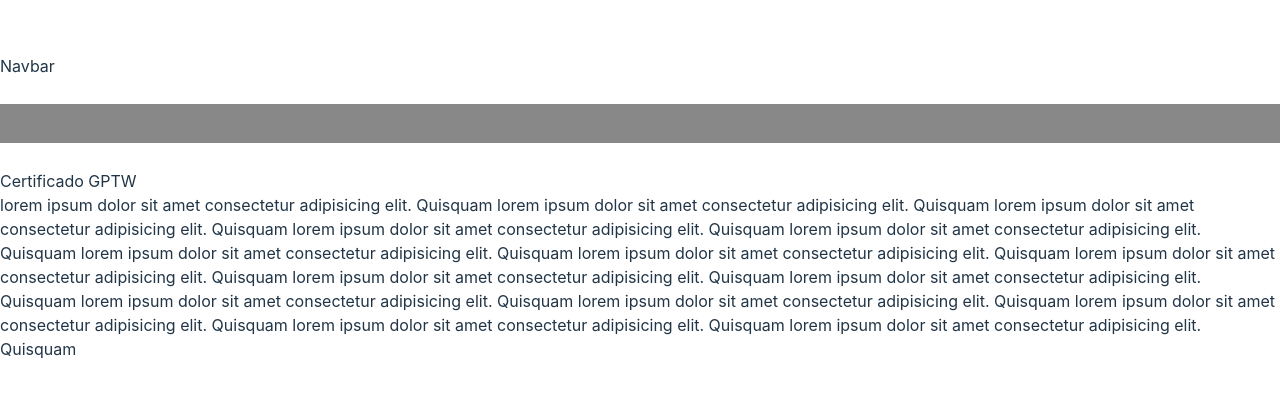
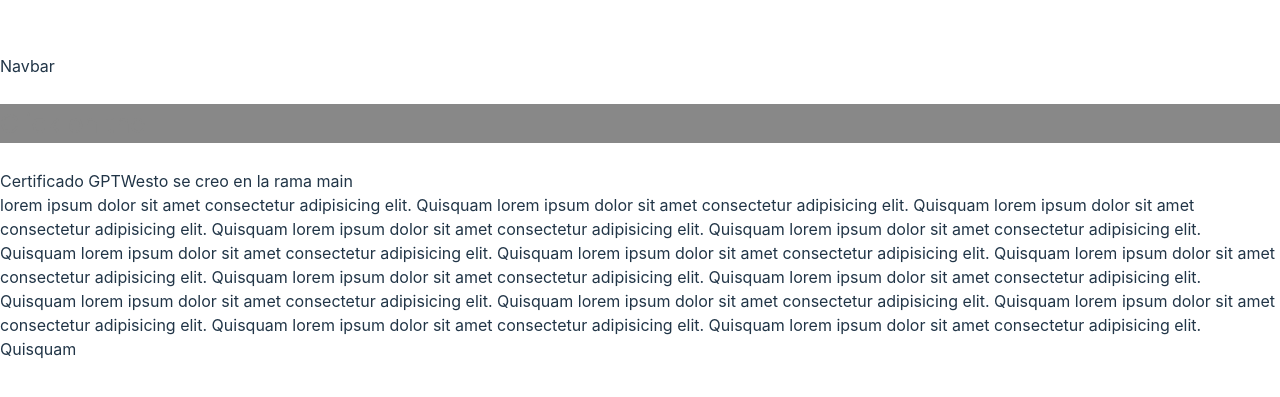
Before and after one commit to marcoss94/git-test-bootcamp, a React (Vite) app: page / in a window 1280 px wide. Shown: the part 193-590 px from the top of the page. Built offline with nearby package versions, Linux system fonts and the light colour scheme.

Commit message:
add text in main

```diff
--- a/src/App.jsx
+++ b/src/App.jsx
@@ -4,11 +4,9 @@
   return (
     <>
       <nav>Navbar</nav>
-
       <p className="read-the-docs">Click on the</p>
-
       <span>Certificado GPTW</span>
-
+      esto se creo en la rama main
       <section>
         lorem ipsum dolor sit amet consectetur adipisicing elit. Quisquam lorem
         ipsum dolor sit amet consectetur adipisicing elit. Quisquam lorem ipsum
```
